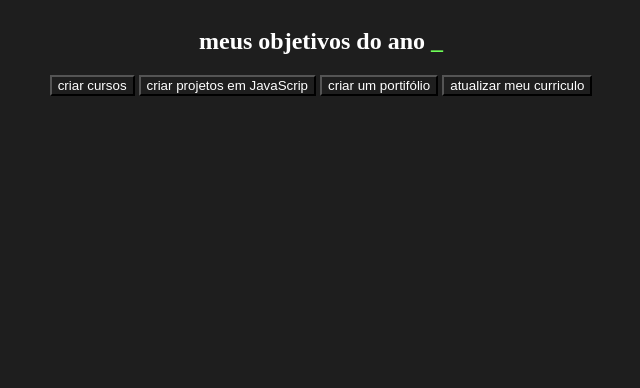
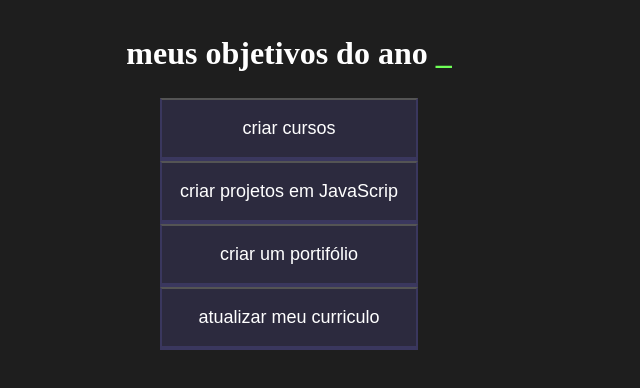
Before and after one commit to malentach1/3F_guilherme-e-malentachi, a plain HTML site: page index.html in a window 1280 px wide. Shown: the whole page, without its empty margins (319-959 px from the left). Drawn offline with Linux system fonts and the light colour scheme.

Commit message:
Add files via upload

```diff
--- a/index.html
+++ b/index.html
@@ -9,12 +9,12 @@
 </head>
 <body>
   <section class="conteudoprincipal">
-      <h2 class="aula1">meus objetivos do ano <span>_</span></h2>
+      <h2 class="tituloprincipal">meus objetivos do ano <span>_</span></h2>
       <div class= "botões">
-        <button class= "botão1">criar cursos</button>
-        <button class= "botão2">criar projetos em JavaScrip</button>
-        <button class= "botão3">criar um portifólio</button>
-        <button class= "botão4">atualizar meu curriculo</button>
+        <button class= "botao">criar cursos</button>
+        <button class= "botao">criar projetos em JavaScrip</button>
+        <button class= "botao">criar um portifólio</button>
+        <button class= "botao">atualizar meu curriculo</button>
       </div>
       </section>
 </body>
--- a/style.css
+++ b/style.css
@@ -21,6 +21,24 @@
       flex-direction: column;
       justify-content: center;
       align-items: center;
-
-
-  }
+      width: 100%;
+      max-width: 1200px;
+    }
+    .tituloprincipal{
+        text-align: center;
+        width: 100%;
+        font-size: 32px;
+    }
+    .botao{
+        background-color: var(--botao-inativo);
+        color: white;
+        display: flex;
+        justify-content: center;
+        align-items: center;
+        padding: 1em;
+        font-size: 18px;
+        width: 100%;
+        border-bottom: 4px solid var(--botao-ativo);
+        border-left: 2px solid var(--botao-ativo);
+        border-right: 2px solid var(--botao-ativo);
+    }
```
